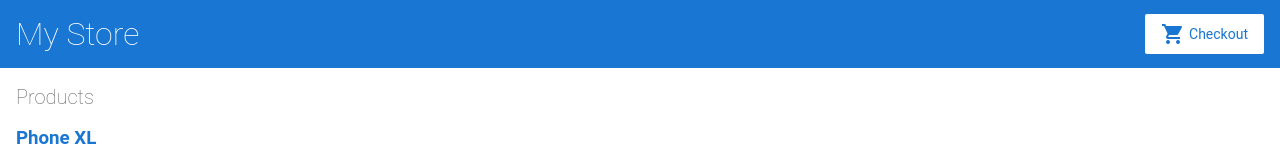
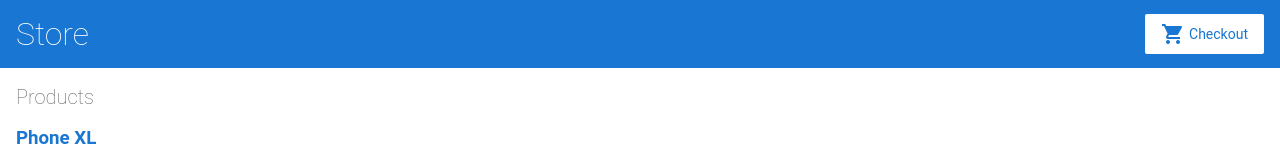
Before and after one commit to moringm/angular9-test, an Angular app: page / in a window 1280 px wide. Shown: the top 160 px of the page. Built offline with nearby package versions, Linux system fonts and the light colour scheme.

Commit message:
1 file modified

```diff
--- a/src/app/top-bar/top-bar.component.html
+++ b/src/app/top-bar/top-bar.component.html
@@ -1,5 +1,5 @@
 <a [routerLink]="['/']">
-  <h1>My Store</h1>
+  <h1>Store</h1>
 </a>
 
 <a class="button fancy-button" routerLink="/cart"><i class="material-icons">shopping_cart</i>Checkout</a>
```
